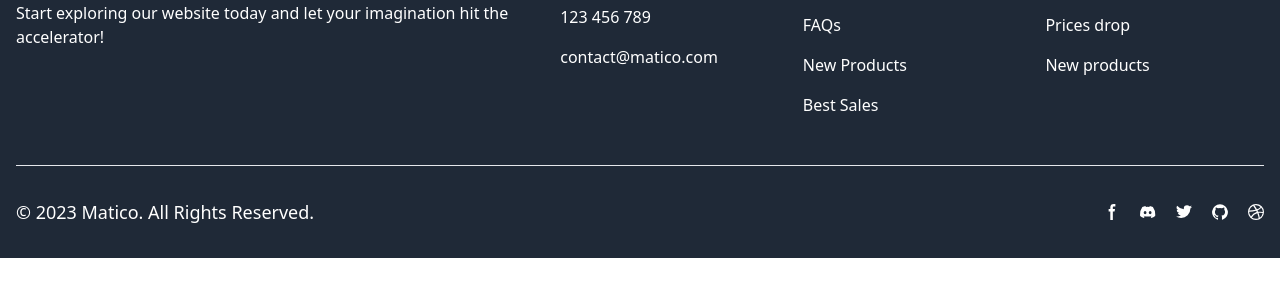
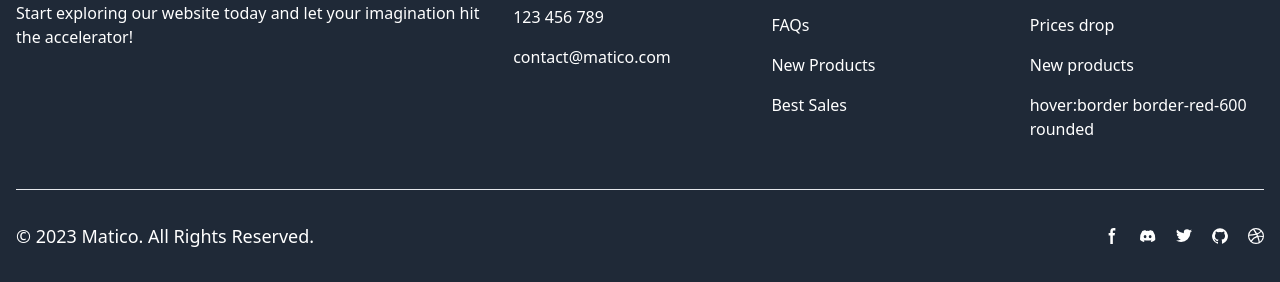
Before and after one commit to Noman172590/Toy-Page, a plain HTML site: page index.html in a window 1280 px wide. Shown: the part 3464-3746 px from the top of the page. Before the commit the page ends 3722 px from the top, so only its background shows below. Drawn offline with nearby package versions, Linux system fonts and the light colour scheme.

Commit message:
Compleated a page

```diff
--- a/index.html
+++ b/index.html
@@ -1045,7 +1045,7 @@
                                 <a href="#" class="hover:underline">New products</a>
                             </li>
                             <li class="mb-4">
-                                <a href="#" class="hover:underline"></a>
+                                <a href="#" class="hover:underline">hover:border border-red-600 rounded</a>
                             </li>
                         </ul>
                     </div>
```
